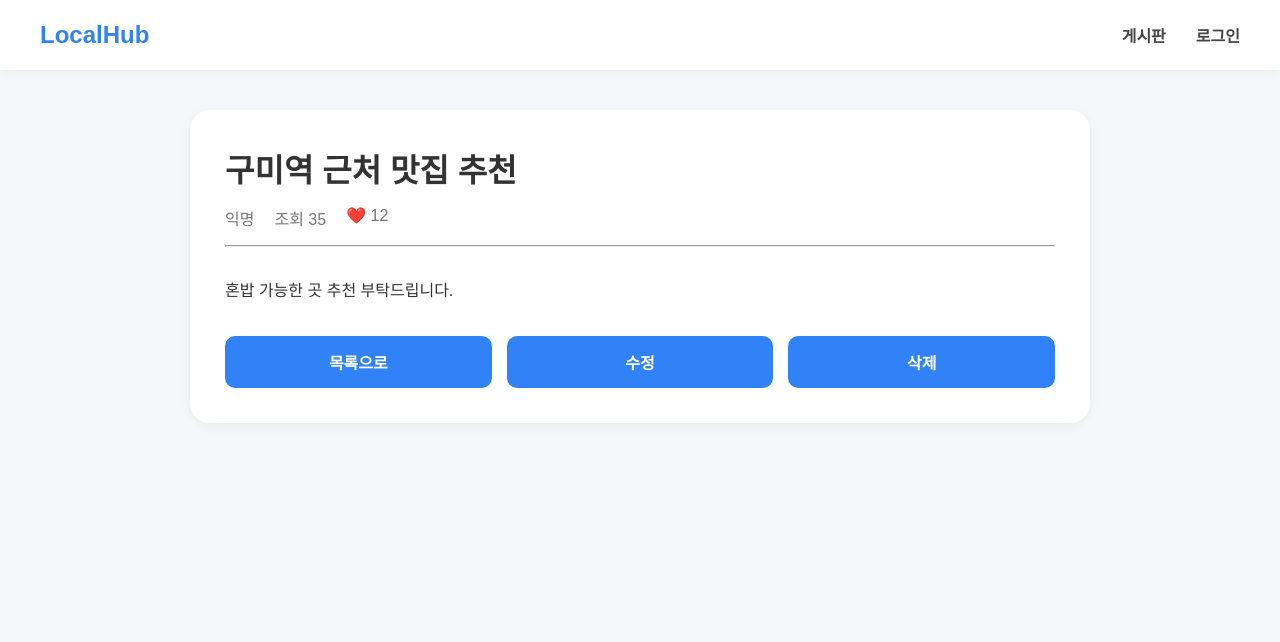
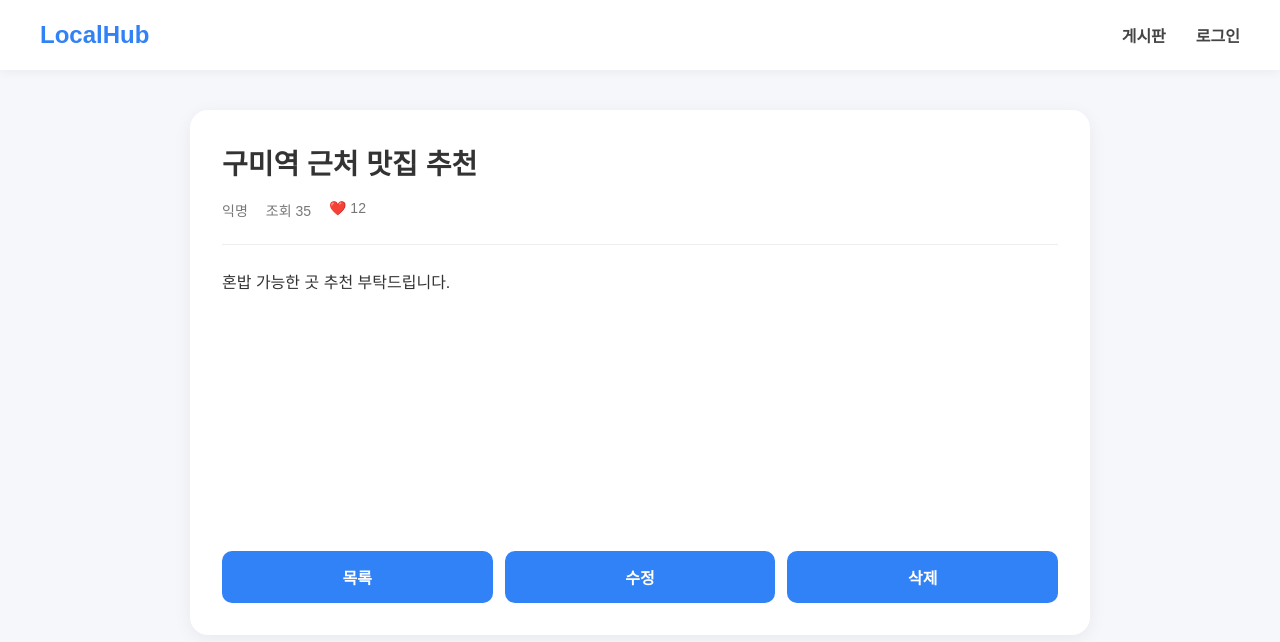
Before and after one commit to ongdikk/local-hub, a Vue app: page /post/1 in a window 1280 px wide. Shown: the top 642 px of the page. Built offline with nearby package versions, Linux system fonts and the light colour scheme.

Commit message:
Feat(Board): 게시글 상세 및 삭제 기능 구현

```diff
--- a/src/servives/boardApi.js
+++ b/src/servives/boardApi.js
@@ -73,3 +73,17 @@ export async function updatePost(id, data) {
   }
 
 }
+
+export async function deletePost(id){
+
+    const index = posts.findIndex(
+        post => post.id === Number(id)
+    )
+
+    if(index === -1) return false
+
+    posts.splice(index,1)
+
+    return true
+
+}
--- a/src/stores/board.js
+++ b/src/stores/board.js
@@ -1,6 +1,6 @@
 import { defineStore } from "pinia"
 
-import { getPosts, createPost, getPostById, updatePost } from "@/servives/boardApi"
+import { getPosts, createPost, getPostById, updatePost, deletePost } from "@/servives/boardApi"
 
 export const useBoardStore = defineStore("board", {
 
@@ -44,6 +44,20 @@ export const useBoardStore = defineStore("board", {
             }
 
             return true
+        },
+
+        async removePost(id){
+
+            const success = await deletePost(id)
+
+            if(!success) return false
+
+            this.posts = this.posts.filter(
+                post => post.id !== Number(id)
+            )
+
+            return true
+
         }
 
     }
--- a/src/views/PostDetailView.vue
+++ b/src/views/PostDetailView.vue
@@ -1,114 +1,97 @@
 <template>
-
   <Header />
 
   <div class="container" v-if="post">
-
     <div class="card">
-
-        <h1>
-
+      <h1 class="title">
         {{ post.title }}
-
       </h1>
 
       <div class="meta">
-
         <span>익명</span>
-
         <span>조회 {{ post.views }}</span>
-
         <span>❤️ {{ post.likes }}</span>
-
       </div>
 
-        <hr>
+      <div class="divider"></div>
 
-        <p class="content">
+      <div class="content">
+        {{ post.content }}
+      </div>
 
-            {{ post.content }}
-
-        </p>
-
-        <div class="buttons">
-
+      <div class="button-group">
         <BaseButton @click="goBoard">
-
-                목록으로
-
+          목록
         </BaseButton>
 
         <BaseButton @click="editPost">
-
           수정
-
         </BaseButton>
 
         <BaseButton @click="deletePost">
-
           삭제
-
         </BaseButton>
-
       </div>
-
     </div>
-
   </div>
-
 </template>
 
 <script setup>
-
-import { ref,onMounted } from "vue"
-
-import { useRouter,useRoute } from "vue-router"
+import { ref, onMounted } from "vue"
+import { useRouter, useRoute } from "vue-router"
 
 import Header from "@/components/common/Header.vue"
-
 import BaseButton from "@/components/common/BaseButton.vue"
 
 import { useBoardStore } from "@/stores/board"
 
 const router = useRouter()
-
 const route = useRoute()
 
 const boardStore = useBoardStore()
 
 const post = ref(null)
 
-onMounted(async()=>{
+onMounted(async () => {
 
   post.value = await boardStore.findPost(route.params.id)
 
+  if (!post.value) {
+    router.push("/board")
+  }
+
 })
 
-function goBoard(){
+function goBoard() {
 
   router.push("/board")
 
 }
 
-function editPost(){
+function editPost() {
 
   router.push(`/edit/${route.params.id}`)
 
 }
 
-function deletePost(){
+async function deletePost() {
 
-    alert("STEP 9에서 구현합니다.")
+  const ok = confirm("게시글을 삭제하시겠습니까?")
+
+  if (!ok) return
+
+  await boardStore.removePost(route.params.id)
+
+  router.push("/board")
 
 }
-
 </script>
 
 <style scoped>
 
 .container{
 
-    width:900px;
+    max-width:900px;
 
     margin:40px auto;
 
@@ -118,11 +101,21 @@ function deletePost(){
 
     background:white;
 
-    border-radius:20px;
+    border-radius:18px;
 
-    padding:35px;
+    padding:32px;
 
-    box-shadow:0 3px 12px rgba(0,0,0,.05);
+    box-shadow:0 4px 18px rgba(0,0,0,.06);
+
+}
+
+.title{
+
+    font-size:28px;
+
+    font-weight:700;
+
+    margin-bottom:18px;
 
 }
 
@@ -130,27 +123,41 @@ function deletePost(){
 
     display:flex;
 
-    gap:20px;
+    gap:18px;
 
     color:#777;
 
-    margin:15px 0;
+    font-size:14px;
+
+}
+
+.divider{
+
+    height:1px;
+
+    background:#eee;
+
+    margin:24px 0;
 
 }
 
 .content{
 
-    margin:30px 0;
+    min-height:250px;
 
     line-height:1.8;
 
+    white-space:pre-wrap;
+
 }
 
-.buttons{
+.button-group{
 
     display:flex;
 
-    gap:15px;
+    gap:12px;
+
+    margin-top:32px;
 
 }
 
```
Also changed, not shown: src/components/common/BaseModel.vue (added, +72 -0 lines). Lines whose indentation alone changed are shown as unchanged.
